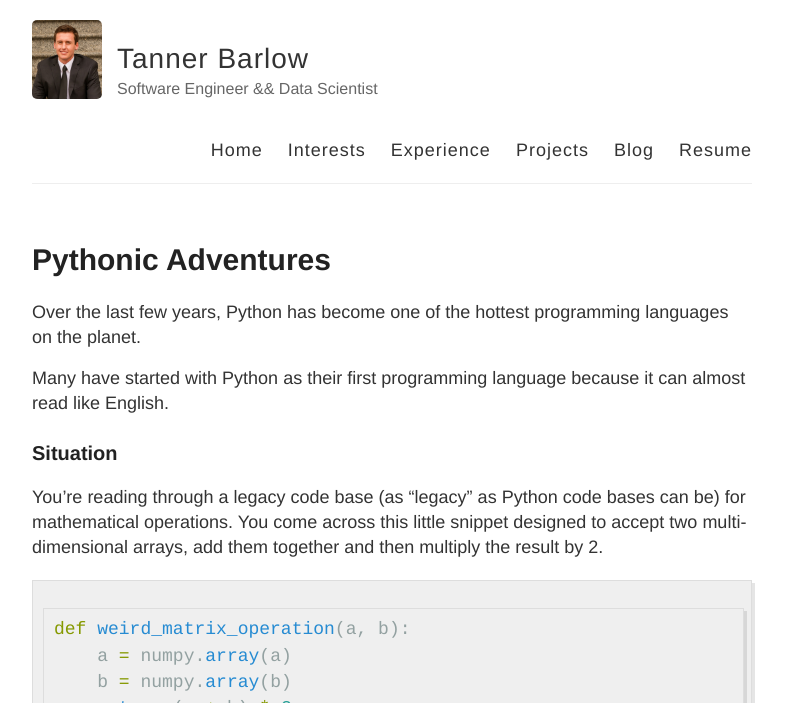
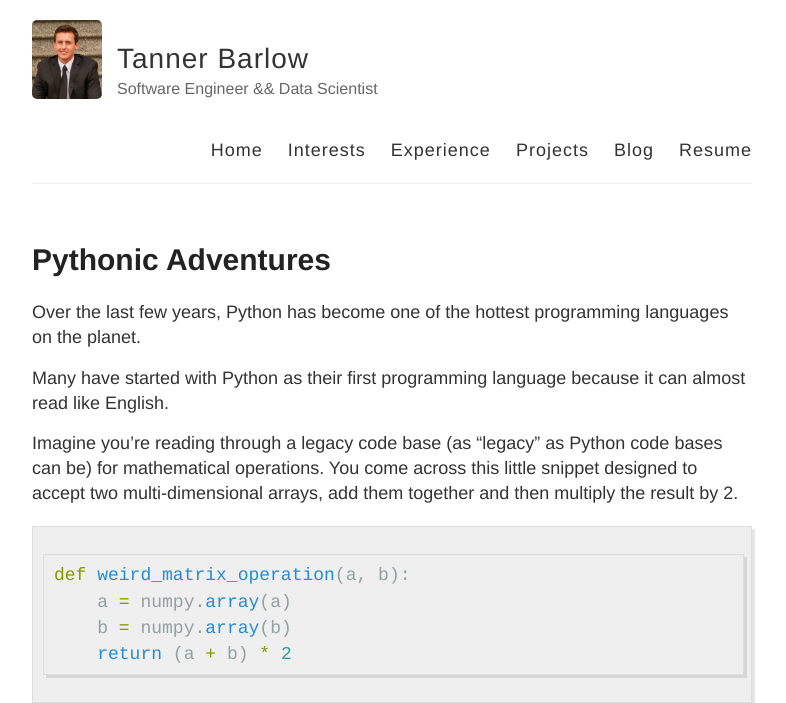
Before and after one commit to tbarlow12/tbarlow12.github.io, a Jekyll site: the page built from post_drafts/pythonic-adventures.md, in a window 1280 px wide and 1400 px high, cut to the strip 0-703 px from the top of the window. Shown: the whole strip, without its empty margins (248-1034 px from the left). Built offline with Jekyll 4.4.1, drawn with Linux system fonts in a browser that asks for light colours; some of the changed text lies outside the part shown.

Commit message:
current pythonic adventures

````diff
--- a/post_drafts/pythonic-adventures.md
+++ b/post_drafts/pythonic-adventures.md
@@ -8,9 +8,7 @@ Over the last few years, Python has become one of the hottest programming langua
 
 Many have started with Python as their first programming language because it can almost read like English.
 
-### Situation
-
-You're reading through a legacy code base (as "legacy" as Python code bases can be) for mathematical operations. You come across this little snippet designed to accept two multi-dimensional arrays, add them together and then multiply the result by 2.
+Imagine you're reading through a legacy code base (as "legacy" as Python code bases can be) for mathematical operations. You come across this little snippet designed to accept two multi-dimensional arrays, add them together and then multiply the result by 2.
 
 ```python
 def weird_matrix_operation(a, b):
@@ -19,21 +17,15 @@ def weird_matrix_operation(a, b):
     return (a + b) * 2
 ```
 
-### Reaction
 
 ![alt text](/images/too-easy.gif)
 
-### Situation
-
-You are told there is a bug in this little one-line nugget of sunshine that uses the [sieve of Eratosthenes](https://en.wikipedia.org/wiki/Sieve_of_Eratosthenes) algorithm to return all prime numbers between 2 and `n`:
+You are then told that there is a bug in this little one-line nugget of sunshine that uses the [sieve of Eratosthenes](https://en.wikipedia.org/wiki/Sieve_of_Eratosthenes) algorithm to return all prime numbers between 2 and `n`:
 
 ```python
 def sieve_eratosthenes(n):
     return sorted(set(range(2,n)).difference(set((p * f) for p in range(2,int(n**0.5) + 2) for f in range(2,(n/p)+1))))
 ```
-
-### Reaction
-
 ![alt text](/images/snakes.gif)
 
 (10 points to Hufflepuff if you find the bug)
````
